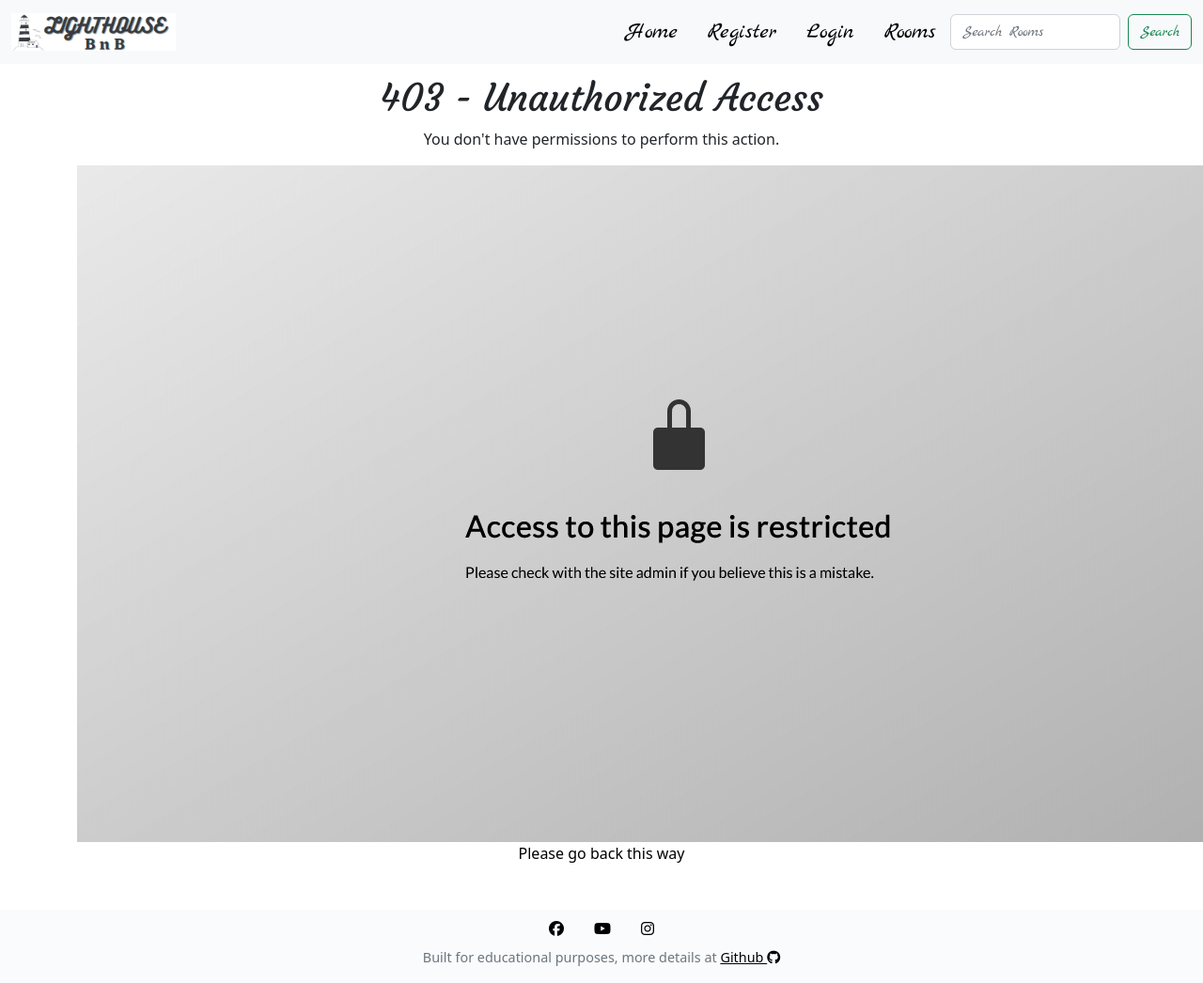
After one commit to AgaToma/lighthouse-bnb, a Django app: template templates/403.html in a window 1280 px wide; the page is wider, and only the part inside the window is pictured. The commit adds this page. Shown: that part at 94% size. Run offline with Django 3.2, Linux system fonts and the light colour scheme; the template is opened without the code that fills it, so the values that code supplies are empty; parts of the project's set-up code (start-up, migrations or seed data) failed here and were passed over; some libraries are stand-ins or nearby versions.

Commit message:
Add error pages

```diff
--- a/rooms/templates/rooms/rooms.html
+++ b/rooms/templates/rooms/rooms.html
@@ -6,8 +6,8 @@
     <h1 class="text-center">Our rooms</h1>
     <div class="container d-flex flex-row flex-wrap justify-content-center">
         {% for room in rooms %}
-        <a href="{% url 'room_details' room.id %}" class="m-4 custom-card" aria-label="Click to view {{ room.name }}">
-            <div class="card" style="width: 18rem;">
+        <a href="{% url 'room_details' room.id %}" class="m-4 text-center" aria-label="Click to view {{ room.name }}">
+            <div class="card custom-card" style="width: 18rem;">
                 <img class="card-img-top" src="{{ room.image.url }}" alt="{{ room.image_alt }}">
                 <div class="card-body">
                     <h5 class="card-title">{{ room.name }}</h5>
--- /dev/null
+++ b/templates/403.html
@@ -0,0 +1,12 @@
+{% extends 'base.html' %}
+
+{% load static %}
+
+{% block content %}
+<div class="container text-center">
+    <h1>403 - Unauthorized Access</h1>
+    <p>You don't have permissions to perform this action.</p>
+    <img src="{% static 'images/403.png' %}">
+    <a href="{% url 'home' %}">Please go back this way</a>
+</div>
+{% endblock %}
```
Also changed, not shown: templates/404.html (renamed from templates/includes/403.html, +4 -3 lines), static/images/403.png (added), static/images/404.png (added).
